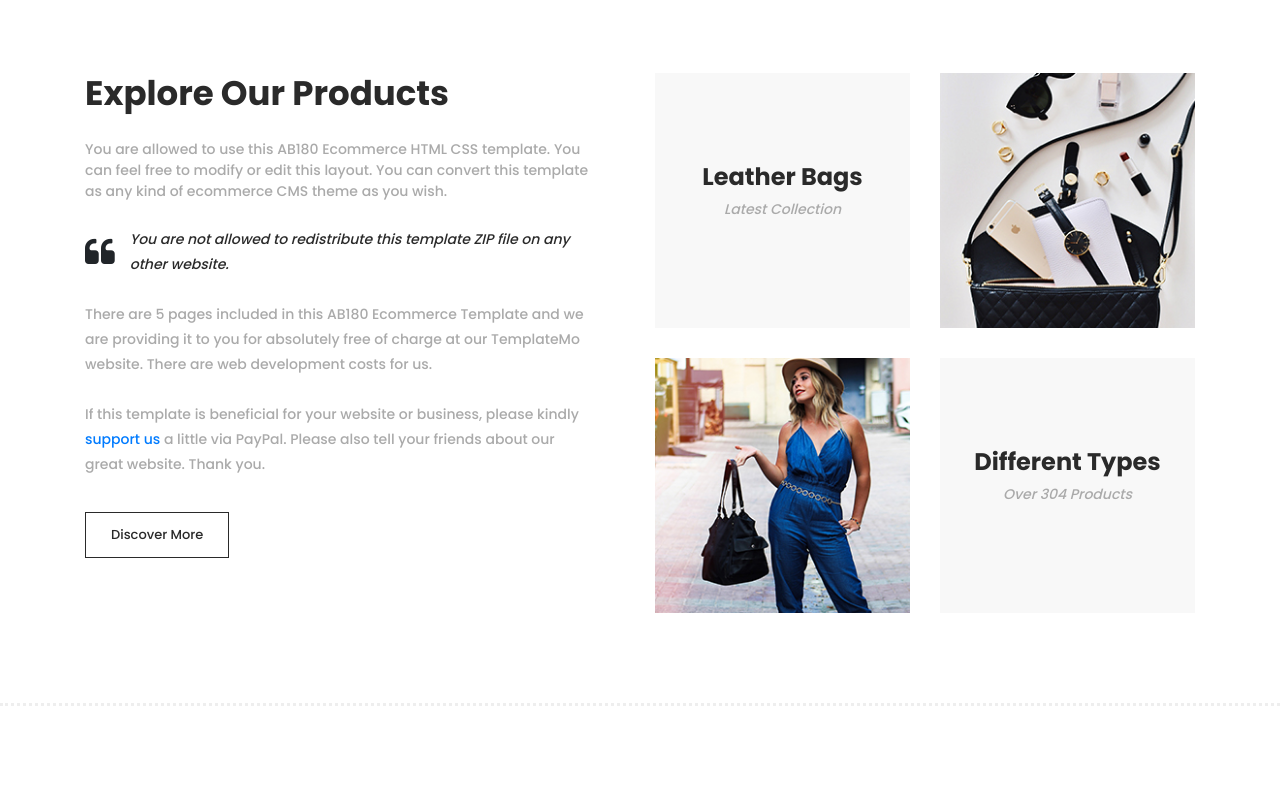
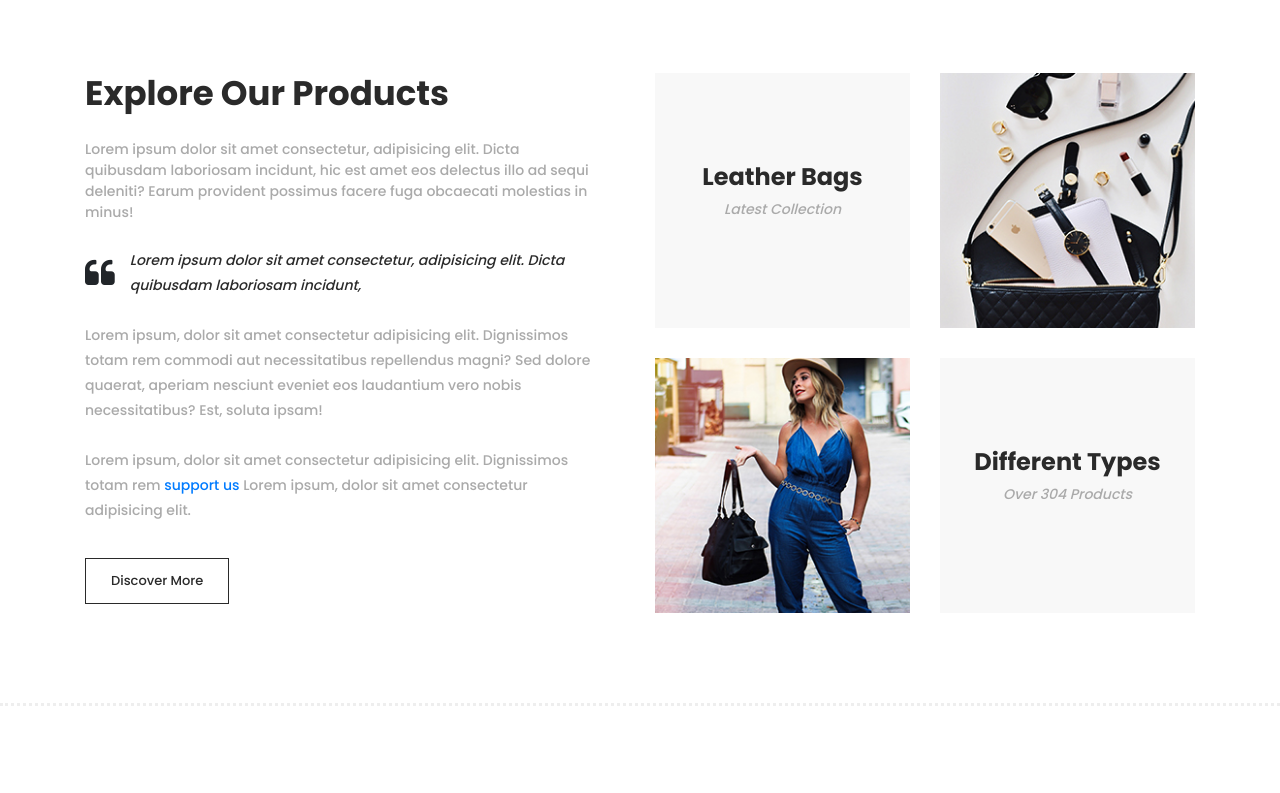
Before and after one commit to saanghyuk/members-api-server-for-ec2, a website: page ab180_commerce/index.html in a window 1280 px wide. Shown: the part 3140-3933 px from the top of the page. Drawn offline with Linux system fonts and the light colour scheme.

Commit message:
image update

```diff
--- a/ab180_commerce/index.html
+++ b/ab180_commerce/index.html
@@ -559,19 +559,21 @@ AB180 Ecommerce
         <div class="col-lg-6">
           <div class="left-content">
             <h2>Explore Our Products</h2>
-            <span>You are allowed to use this AB180 Ecommerce HTML CSS template. You can feel free to modify or edit
-              this
-              layout. You can convert this template as any kind of ecommerce CMS theme as you wish.</span>
+            <span>Lorem ipsum dolor sit amet consectetur, adipisicing elit. Dicta quibusdam laboriosam incidunt, hic est
+              amet eos delectus illo ad sequi deleniti? Earum provident possimus facere fuga obcaecati molestias in
+              minus!
+            </span>
             <div class="quote">
               <i class="fa fa-quote-left"></i>
-              <p>You are not allowed to redistribute this template ZIP file on any other website.</p>
+              <p>Lorem ipsum dolor sit amet consectetur, adipisicing elit. Dicta quibusdam laboriosam incidunt,</p>
             </div>
-            <p>There are 5 pages included in this AB180 Ecommerce Template and we are providing it to you for absolutely
-              free
-              of charge at our TemplateMo website. There are web development costs for us.</p>
-            <p>If this template is beneficial for your website or business, please kindly <a rel="nofollow"
-                href="https://paypal.me/templatemo" target="_blank">support us</a> a little via PayPal. Please also tell
-              your friends about our great website. Thank you.</p>
+            <p>Lorem ipsum, dolor sit amet consectetur adipisicing elit. Dignissimos totam rem commodi aut
+              necessitatibus repellendus magni? Sed dolore quaerat, aperiam nesciunt eveniet eos laudantium vero nobis
+              necessitatibus? Est, soluta ipsam!
+            </p>
+            <p>Lorem ipsum, dolor sit amet consectetur adipisicing elit. Dignissimos totam rem <a rel="nofollow"
+                href="https://ab180.co" target="_blank">support us</a> Lorem ipsum, dolor sit amet consectetur
+              adipisicing elit.</p>
             <div class="main-border-button">
               <a href="products.html">Discover More</a>
             </div>
@@ -730,9 +732,9 @@ AB180 Ecommerce
           <div class="row">
             <div class="col-6">
               <ul>
-                <li>Store Location:<br><span>Sunny Isles Beach, FL 33160, United States</span></li>
+                <li>Store Location:<br><span>Gangnam-daero 61-gil, Seocho-gu, Seoul, South Korea</span></li>
                 <li>Phone:<br><span>010-020-0340</span></li>
-                <li>Office Location:<br><span>North Miami Beach</span></li>
+                <li>Office Location:<br><span>Gangnam-daero</span></li>
               </ul>
             </div>
             <div class="col-6">
```
Also changed, not shown: Screen Shot 2022-12-26 at 1.35.20 AM.png (added), ab180_commerce/assets/images/baner-right-image-02-1.jpg (added), ab180_commerce/assets/images/baner-right-image-02.jpg.
